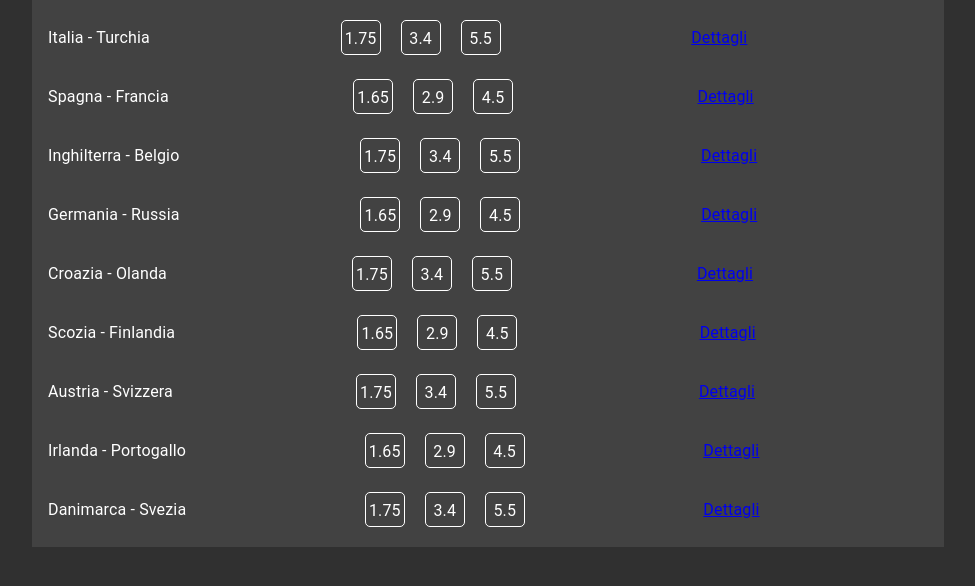
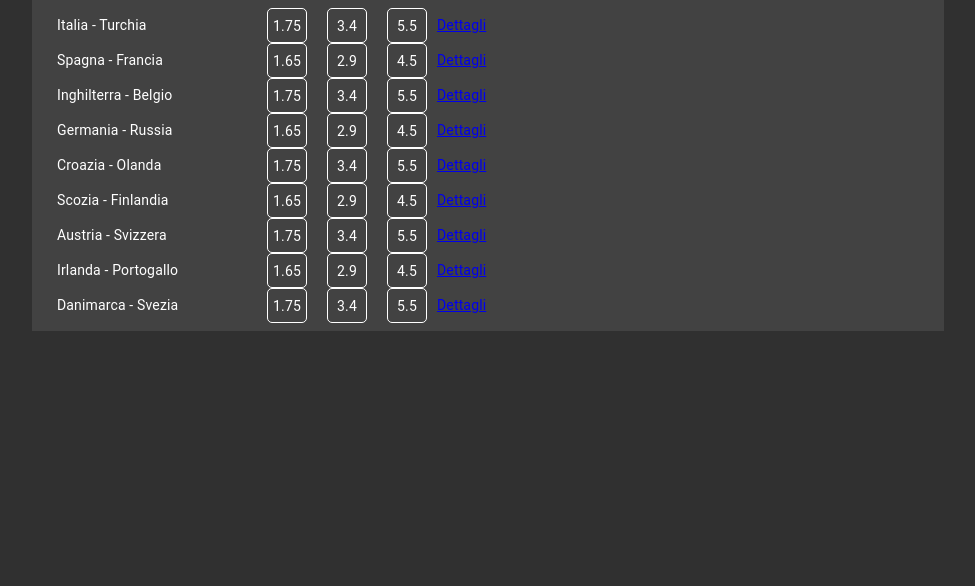
Before and after one commit to alessandro-lo-presti/bet-manager, a React (Create React App) app: page / in a window 1280 px wide. Shown: the top 586 px of the page, without its empty margins (152-1127 px from the left). Built offline with nearby package versions, Linux system fonts and the light colour scheme.

Commit message:
betlist page basic order

```diff
--- a/src/components/bet-list/BetList.js
+++ b/src/components/bet-list/BetList.js
@@ -1,4 +1,10 @@
-import { List, ListItem, ListItemText, makeStyles } from "@material-ui/core";
+import {
+  Box,
+  List,
+  ListItem,
+  ListItemText,
+  makeStyles,
+} from "@material-ui/core";
 import { useEffect } from "react";
 import { connect } from "react-redux";
 import { Link } from "react-router-dom";
@@ -12,8 +18,12 @@ import { ApiServices } from "../../services/ApiServices";
 
 const useStyles = makeStyles((theme) => ({
   list: {
-    width: "100%",
+    paddingLeft: "25px",
+    paddingRight: "25px",
     backgroundColor: theme.palette.background.paper,
+  },
+  descrizione: {
+    width: "200px",
   },
   quota: {
     height: "35px",
@@ -24,6 +34,10 @@ const useStyles = makeStyles((theme) => ({
     borderRadius: "5px",
     textAlign: "center",
     lineHeight: "35px",
+    "&:hover, &.active": {
+      background: "white",
+      color: "#424242",
+    },
   },
 }));
 
@@ -47,19 +61,17 @@ function BetList(props) {
   return (
     <List component="nav" className={classes.list} aria-label="mailbox folders">
       {betList.map((bet) => (
-        <ListItem key={bet.idEvento}>
-          <ListItemText>{bet.descrizione}</ListItemText>
-          <ListItemText>
+        <Box key={bet.idEvento} display="flex" alignItems="center">
+          <div className={classes.descrizione}>{bet.descrizione}</div>
+          <div className={classes.quote}>
             {bet.quote.map((quota) => (
               <span key={quota} className={classes.quota}>
                 {quota}
               </span>
             ))}
-          </ListItemText>
-          <ListItemText>
-            <Link to={"/" + bet.idEvento}>Dettagli</Link>
-          </ListItemText>
-        </ListItem>
+          </div>
+          <Link to={"/" + bet.idEvento}>Dettagli</Link>
+        </Box>
       ))}
     </List>
   );
```
